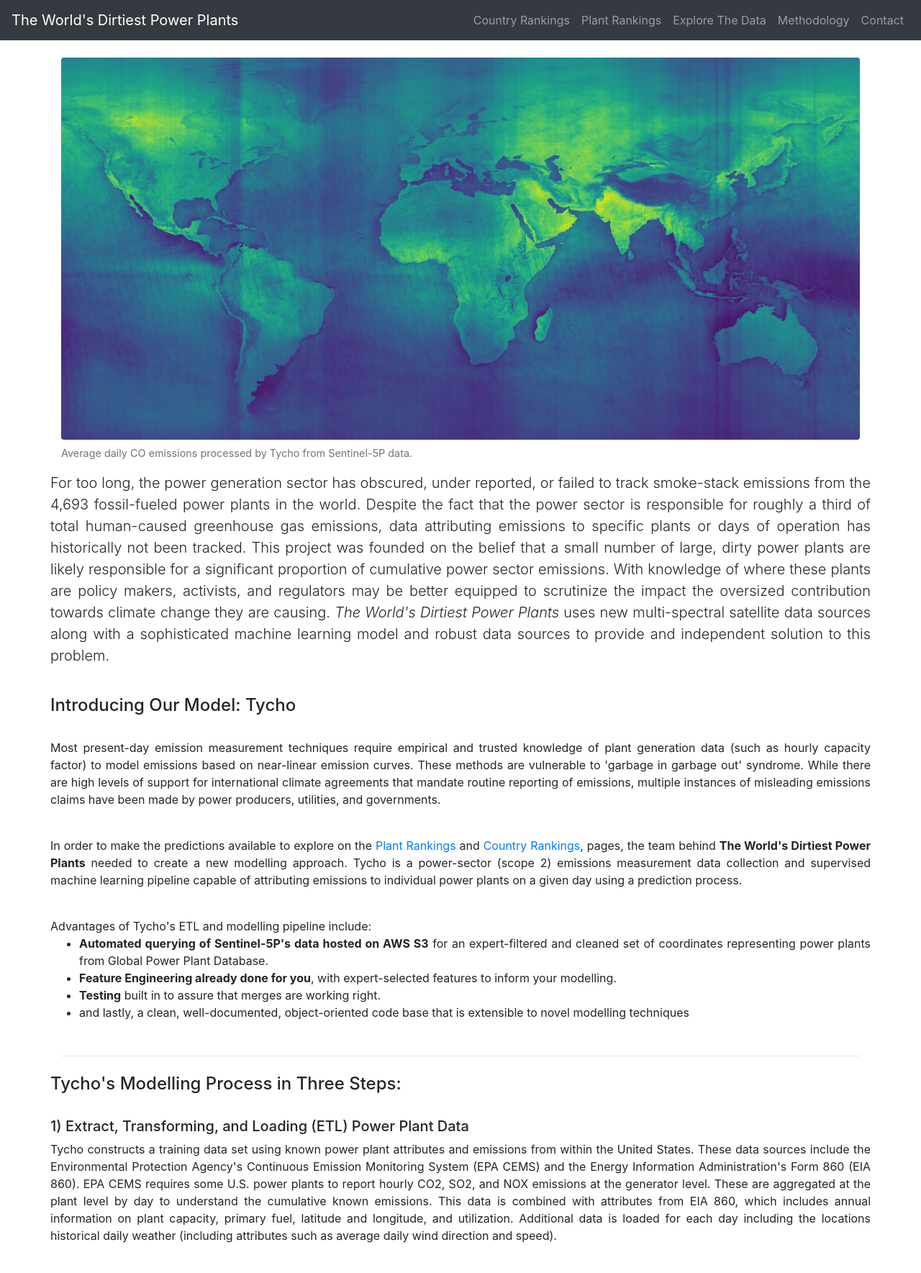
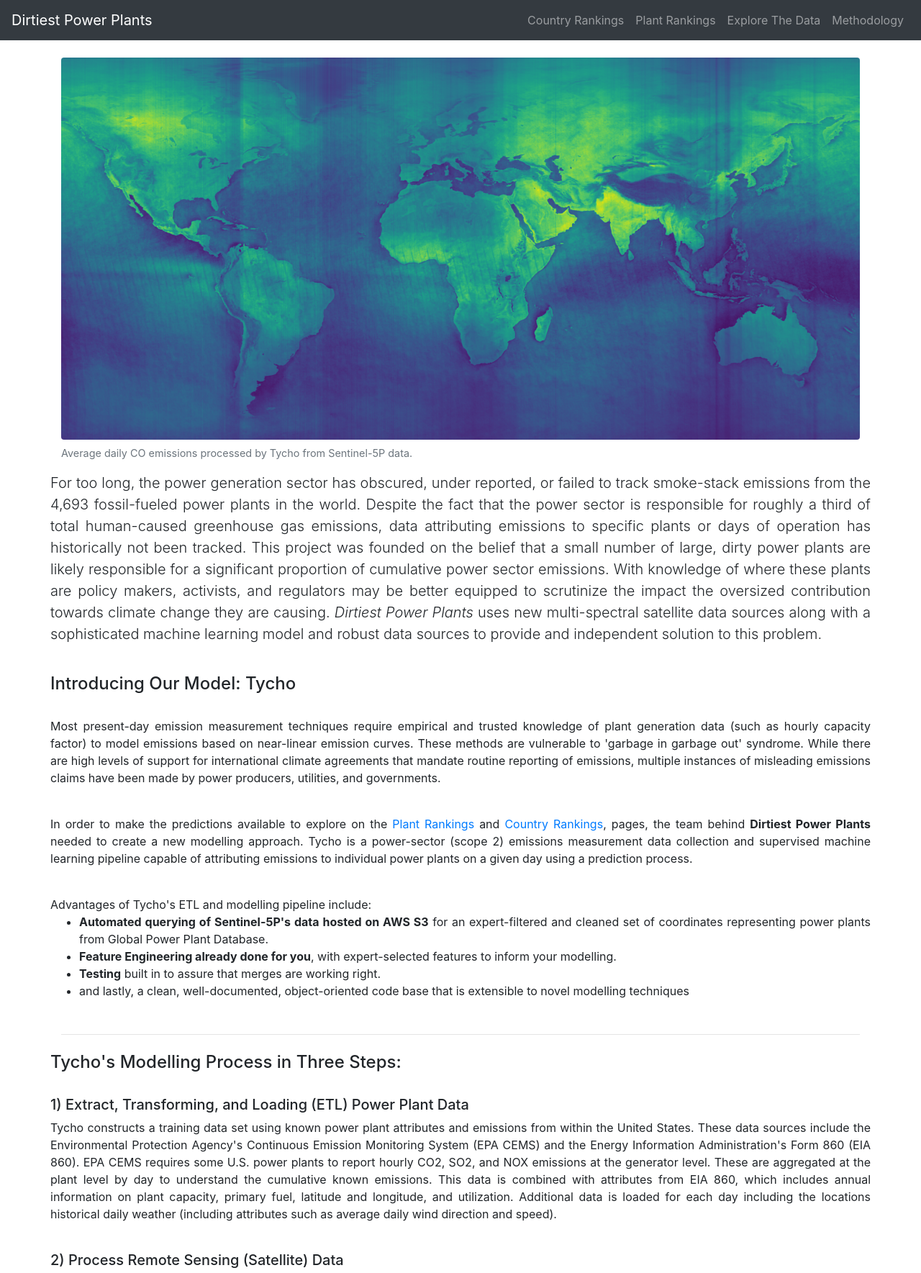
Before and after one commit to skoeb/dirt, a Flask app: page / in a window 1280 px wide. Shown: the top 1769 px of the page at 72% size. Run offline with Flask 2, Linux system fonts and the light colour scheme; parts of the project's set-up code (start-up, migrations or seed data) failed here and were passed over; some libraries are stand-ins or nearby versions.

Commit message:
adding requirements.txt

```diff
--- a/app/__init__.py
+++ b/app/__init__.py
@@ -1,6 +1,7 @@
 import logging
 from logging.handlers import SMTPHandler, RotatingFileHandler
 import os
+
 from flask import Flask, request, current_app
 from flask_bootstrap import Bootstrap
 from flask_sqlalchemy import SQLAlchemy
--- a/app/main/routes.py
+++ b/app/main/routes.py
@@ -1,6 +1,7 @@
 from app.main import bp
 from app.main import queries
 from app import db
+
 from flask import Flask, render_template, redirect, request, jsonify
 
 # --- get list of countries ---
--- a/app/main/templates/base.html
+++ b/app/main/templates/base.html
@@ -20,7 +20,7 @@
 {% block navbar %}
 
 <nav class="navbar navbar-expand-lg navbar-dark bg-dark">
-		<a class="navbar-brand" href="#">The World's Dirtiest Power Plants</a>
+		<a class="navbar-brand" href="/">Dirtiest Power Plants</a>
 		<button class="navbar-toggler" type="button" data-toggle="collapse" data-target="#navbarNav" aria-controls="navbarNav" aria-expanded="false" aria-label="Toggle navigation">
 			<span class="navbar-toggler-icon"></span>
 		</button>
@@ -30,7 +30,6 @@
 				<li><a class="nav-link" href="{{ url_for('main.plant_rankings') }}">{{'Plant Rankings'}}</a></li>
 				<li><a class="nav-link" href="{{ url_for('main.explore_the_data') }}">{{'Explore The Data'}}</a></li>
 				<li><a class="nav-link" href="{{ url_for('main.methodology') }}">{{'Methodology'}}</a></li>
-				<li><a class="nav-link" href="{{ url_for('main.contact') }}">{{'Contact'}}</a></li>
 			</ul>
 		</div>
 </nav>
@@ -71,7 +70,7 @@
 		<div class="card-body">
 			<div class="card-text">
 				<p><small>
-					<a href=https://github.com/skoeb/tycho>Tycho</a>, the model used by <i>World's Dirtiest Power Plants</i> is still underdevelopment and predictions may change retroactively as model accuracy improves.
+					<a href=https://github.com/skoeb/tycho>Tycho</a>, the model used by <i>Dirtiest Power Plants</i> is still underdevelopment and predictions may change retroactively as model accuracy improves.
 					Sign up here to receive updates (around two per year) when significant updates are released. We won't bug you unless we have cool new features to share.
 				</p></small>
 			</div>
--- a/app/main/templates/methodology.html
+++ b/app/main/templates/methodology.html
@@ -15,7 +15,7 @@
             emissions to specific plants or days of operation has historically not been tracked. This project was founded on the belief that a small number of large,
             dirty power plants are likely responsible for a significant proportion of cumulative power sector emissions. With knowledge of where these plants are policy
             makers, activists, and regulators may be better equipped to scrutinize the impact the oversized contribution towards climate change they are causing.
-            <i>The World's Dirtiest Power Plants</i> uses new multi-spectral satellite data sources along with a sophisticated machine learning model and robust data
+            <i>Dirtiest Power Plants</i> uses new multi-spectral satellite data sources along with a sophisticated machine learning model and robust data
             sources to provide and independent solution to this problem.</p>
     </div>
 
@@ -35,7 +35,7 @@
     <div class="text-justify row my-4">
         <p>
         In order to make the predictions available to explore on the <a href={{ url_for('main.plant_rankings') }}>Plant Rankings</a> and <a href={{ url_for('main.country_rankings') }}> Country Rankings</a>,
-        pages, the team behind <b>The World's Dirtiest Power Plants</b> needed to create a new modelling approach.
+        pages, the team behind <b>Dirtiest Power Plants</b> needed to create a new modelling approach.
         Tycho is a power-sector (scope 2) emissions measurement data collection and supervised machine learning pipeline capable of attributing emissions
         to individual power plants on a given day using a prediction process.
         </p>
@@ -114,7 +114,7 @@
             <h4>Contribute to Tycho</h4>
         </div>
 
-        <div class="text-justify row my-4">
+        <div class="text-justify row mt-4">
             <p>
             The Tycho model is still underdevelopment. All predictions available on this website at this point should be interpreted as preliminary results that tend to indicate the magnitude of emissions from a particular
             power plant, however exact predictions will likely improve in accuracy as further model development takes place. We currently have a number of features and modelling changes on our todo list, including
@@ -127,7 +127,7 @@
             </p>
         </div>
 
-        <div class="row my-4">
+        <div class="row">
             <div class="col text-center">
                 <a class="btn btn-lg btn-primary" href="https://github.com/skoeb/tycho" role="button">View Tycho on GitHub</a>
                 <!-- <iframe src="https://ghbtns.com/github-btn.html?user=skoeb&repo=tycho&type=watch&count=true&size=large&v=2" frameborder="0" scrolling="0" width="200" height="30" title="GitHub"></iframe> -->
```
Also changed, not shown: app/main/queries.py (+1 -10 lines), requirements.txt (added, +11 -0 lines), 1 other file.
